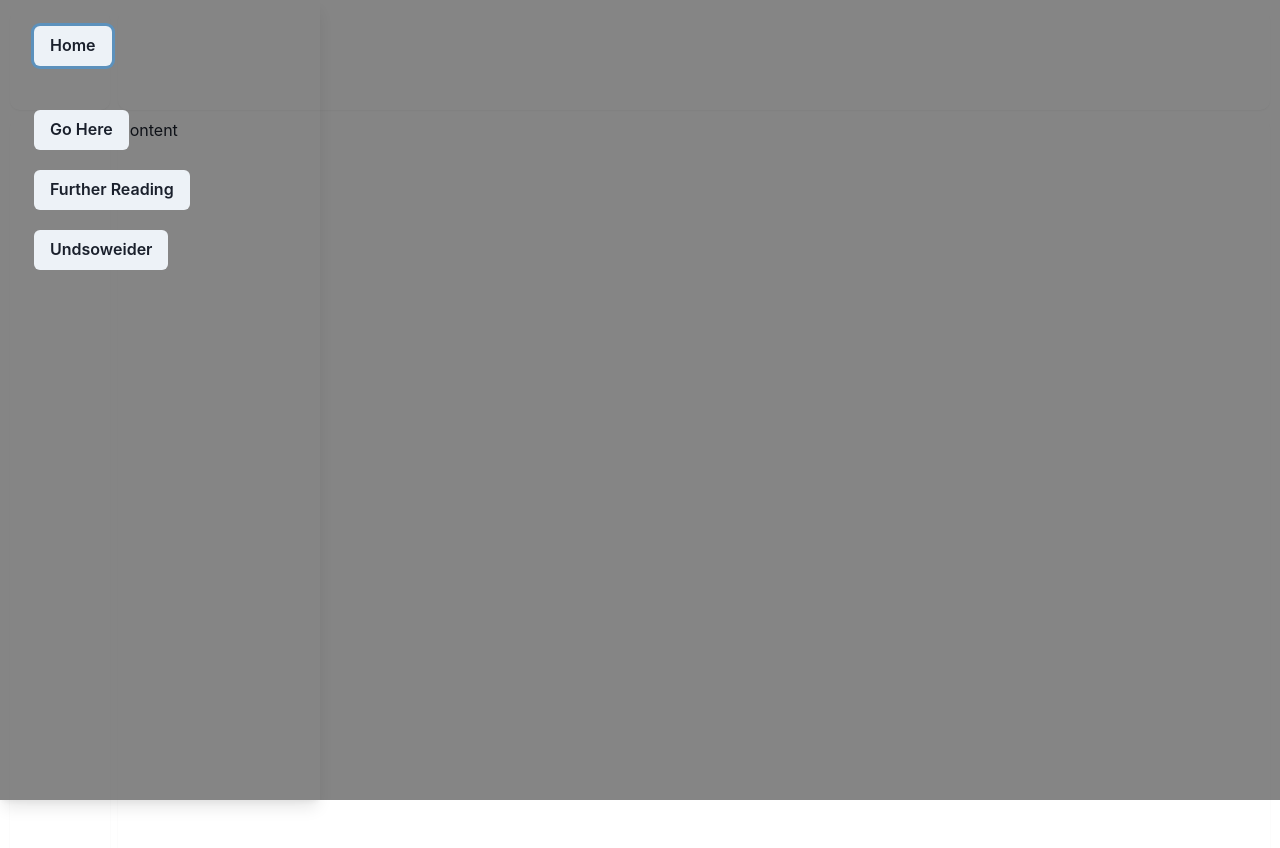
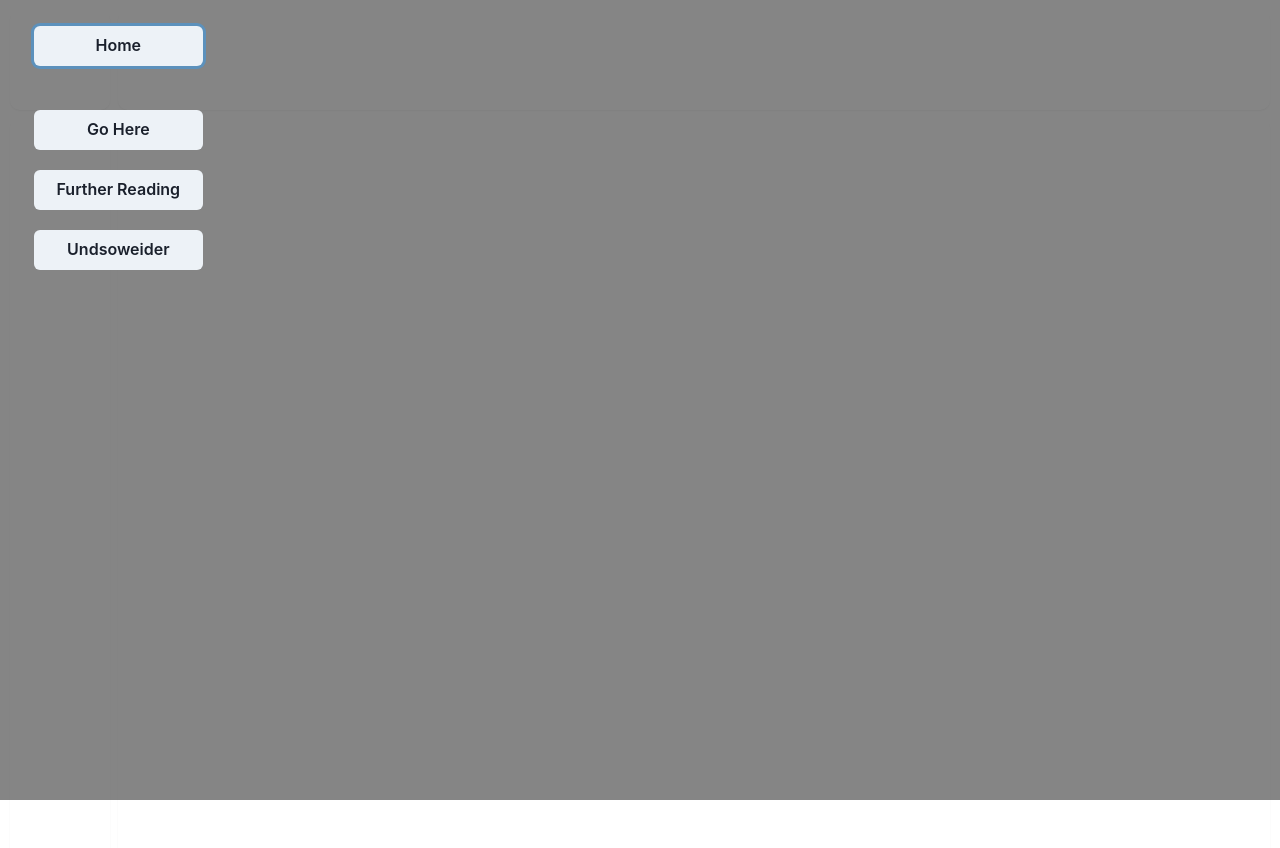
Before and after one commit to DonRomaniello/donromaniello.com, a React (Create React App) app: page / in a window 1280 px wide. Both pictures are taken after a click on the element 60 px from the left and 518 px from the top of the page. Shown: the top 848 px of the page. Built offline with nearby package versions, Linux system fonts and the light colour scheme.

Commit message:
Light/Dark restored.

```diff
--- a/src/NavDrawer.js
+++ b/src/NavDrawer.js
@@ -37,9 +37,11 @@ function NavDrawer(props) {
         <DrawerContent
         onMouseLeave={onToggle}
         bg="rgba(0, 0, 0, 0)"
+        shadow='none'
         >
           <DrawerHeader>
             <Button
+              w="62%"
               size='md'
               margin='10px'
               >Home
--- a/src/NavLinks.js
+++ b/src/NavLinks.js
@@ -16,6 +16,7 @@ function NavLinks (props) {
     <>
     <div>
       <Button
+      w="62%"
       size='md'
       margin='10px'
       >{content}
```
